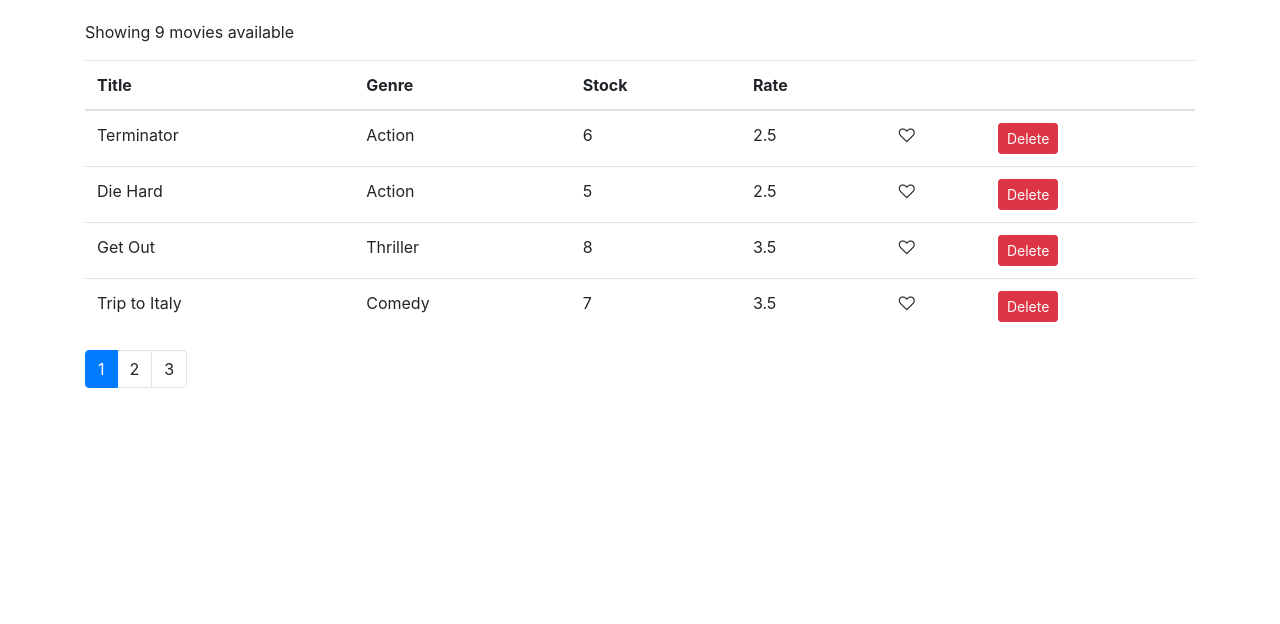
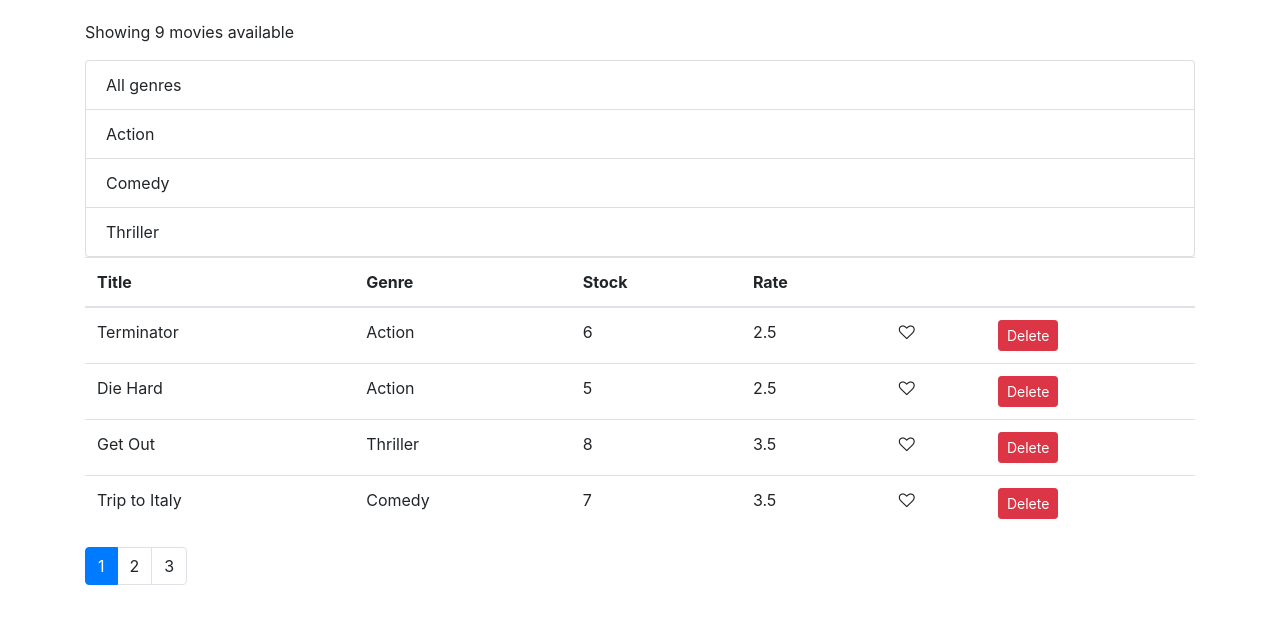
Before and after one commit to snieto10/moviemaster, a React (Create React App) app: page /movies/1 in a window 1280 px wide. Shown: the top 624 px of the page. Built offline with nearby package versions, Linux system fonts and the light colour scheme.

Commit message:
genre state transfer to movies

```diff
--- /dev/null
+++ b/src/components/common/listGroup.jsx
@@ -0,0 +1,18 @@
+import React, { Component } from "react";
+
+class ListGroup extends Component {
+  render() {
+    return (
+      <ul className="list-group">
+        <li className="list-group-item">All genres</li>
+        {this.props.genres.map((g) => (
+          <li key={g._id} className="list-group-item">
+            {g.name}
+          </li>
+        ))}
+      </ul>
+    );
+  }
+}
+
+export default ListGroup;
--- a/src/components/movies.jsx
+++ b/src/components/movies.jsx
@@ -1,14 +1,17 @@
 import React, { Component } from "react";
 import Pagination from "./common/pagination";
 import Like from "./common/like";
+import ListGroup from "./common/listGroup";
 import { getMovies } from "./services/fakeMovieService";
 import { paginate } from "./utils/paginate";
+import { genres } from "./services/fakeGenreService";
 
 class Movies extends Component {
   state = {
     movies: getMovies(),
     pageSize: 4,
     currentPage: 1,
+    genres,
   };
 
   handleDelete = (movie) => {
@@ -30,7 +33,7 @@ class Movies extends Component {
 
   render() {
     const { length: count } = this.state.movies;
-    const { pageSize, currentPage, movies: allMovies } = this.state;
+    const { genres, pageSize, currentPage, movies: allMovies } = this.state;
 
     if (count === 0) return "There are no Movies !";
 
@@ -39,6 +42,7 @@ class Movies extends Component {
     return (
       <React.Fragment>
         <p>Showing {count} movies available</p>
+        <ListGroup genres={genres} />
         <table className="table">
           <thead>
             <tr>
```
